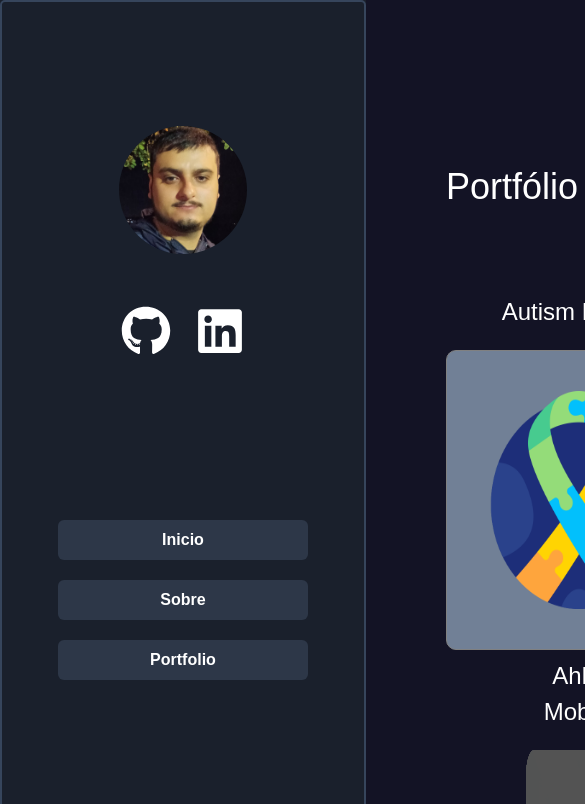
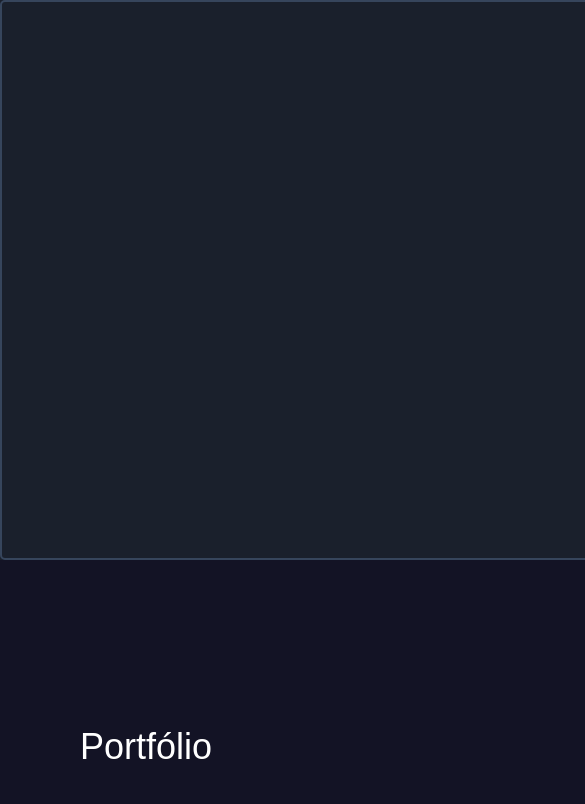
Before and after one commit to correaa1/my-portifolio, a Next.js app: page /portfolio in a window 390 px wide. Shown: the top 804 px of the page, 585 px wide, since content can reach past the window. Built offline with nearby package versions, Linux system fonts and the light colour scheme.

Commit message:
responsive

```diff
--- a/app/components/header.js
+++ b/app/components/header.js
@@ -1,5 +1,5 @@
 import React from 'react';
-import {Avatar, Button, Container, Grid, Icon, Wrap, Box} from "@chakra-ui/react";
+import {Avatar, Button, Container, Grid, Icon, Wrap, Box, Center} from "@chakra-ui/react";
 import Link from "next/link";
 import PageTransition from "@/app/components/pageTransition";
 import {FaGithub, FaLinkedin} from "react-icons/fa";
@@ -11,14 +11,18 @@ const Header = () => {
         <Grid
             borderRadius={5}
             border='2px solid #36455c'
-                      position="sticky"
+            position="relative"
             top="0"
             left="0"
             zIndex="999"
-                        h={930}
+            h={920}
+            minH={{ md:'90em'}}
+            maxH={{base:'35em', }}
             px={10}
+            w={{base:'93.75em', md:'block'}}
+
         >
-                <Grid   display='flex' flexDir='column' justifyContent='center' alignItems='center'  >
+                <Grid    display='flex' flexDir='column' justifyContent='center' alignItems='center'  >
                     <Avatar size="2xl" name="Bruno Correa" src="/my.jpg" />
                      <Box pt={10}>
                          <Link href='https://github.com/correaa1' target="_blank" >
@@ -30,16 +34,16 @@ const Header = () => {
                      </Box>
                 </Grid>
 
-                <Container w={"100%"}>
-                    <Wrap w={"100%"} pt={5}>
+                <Center position={{base:'none', md:'relative'}} top={  {base:'none', md:'-500px'}} flexDirection='column'  w={"100%"}>
+                    <Wrap  pt={5}>
                         <Link href='/'>
-                            <Button color='white' w={250} bg='gray.700' _hover={{bg:'gray.600'}} >
+                            <Button   color='white' w={250} bg='gray.700' _hover={{bg:'gray.600'}} >
                             Inicio
                         </Button>
                         </Link>
                     </Wrap>
 
-                    <Wrap w={"100%"} pt={5}>
+                    <Wrap   pt={5}>
                         <Link href='/about'>
                             <Button w={250} color='white' bg='gray.700' _hover={{bg:'gray.600'}}>
                             Sobre
@@ -47,7 +51,7 @@ const Header = () => {
                         </Link>
                     </Wrap>
 
-                    <Wrap w={"100%"} pt={5}>
+                    <Wrap  pt={5}>
                         <Link href='/portfolio'>
                             <Button color='white' w={250} bg='gray.700' _hover={{bg:'gray.600'}}>
                             Portfolio
@@ -56,7 +60,7 @@ const Header = () => {
                     </Wrap>
 
 
-                </Container>
+                </Center>
             </Grid>
 
     );
--- a/pages/index.jsx
+++ b/pages/index.jsx
@@ -7,9 +7,9 @@ import Header from "@/app/components/header";
 
 function IndexPage() {
     return (
-         <Flex>
-            <Header/>
-              <Box  >
+         <Flex >
+          <Header/>
+              <Box  display={{base:'none',md: "block", }}   >
                 <Background  />
               </Box>
 
--- a/pages/portfolio.jsx
+++ b/pages/portfolio.jsx
@@ -33,10 +33,12 @@ const library = [
 const Portfolio = () => {
 
     return (
-    <Flex >
-        <Header/>
+    <Flex  flexDirection={{base:'column', md:'row'}} >
+
+            <Header   />
+
     <PageTransition>
-        <Flex bg='#131325' pt={20} justifyItems='center' flexDirection='column'>
+        <Flex   bg='#131325' pt={20} justifyItems='center' flexDirection='column' minW="93.75em" >
             <Text p={20} fontSize='4xl'>Portfólio</Text>
 
                 <motion.div
@@ -57,7 +59,7 @@ const Portfolio = () => {
                          <AnimatedBox  whileHover={{ scale: 1.05 }}
                             whileTap={{ scale: 0.95 }} mx={20}  >
                             <Text fontSize='2xl' textAlign='center' pb={5}>Ahlib Mobile</Text>
-                        <Link href='https://github.com/AhgoraLabs/AhLib-mobile' target='_blank'>    <Image  h={300} w={400}  src='/ahlib.png'/></Link>
+                        <Link href='https://github.com/AhgoraLabs/AhLib-mobile' target='_blank' >    <Image  h={300} w={400}  src='/ahlib.png'/></Link>
 
                         </AnimatedBox>
                     </Wrap>
```
Lines whose indentation alone changed are shown as unchanged.
